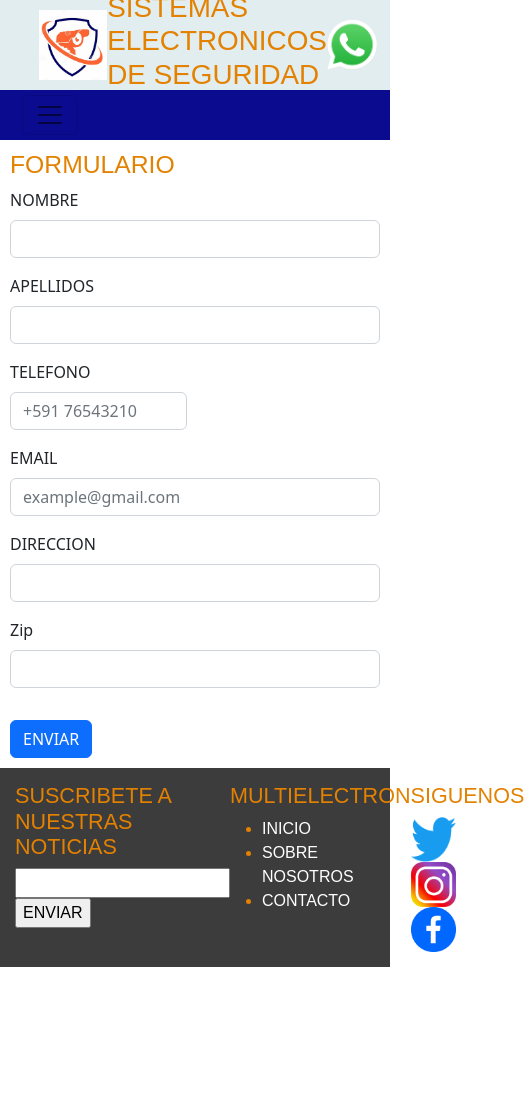
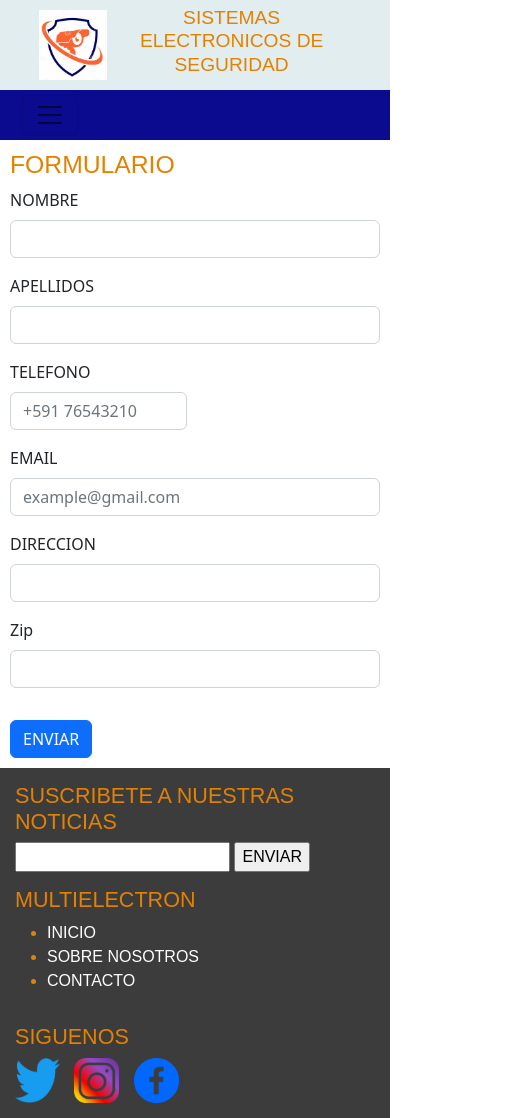
Before and after one commit to Ismaelc06/pre-entrega3, a website: page pages/unete.html in a window 390 px wide. Shown: the whole page, 524 px wide, since content can reach past the window. Before the commit the page ends 967 px from the top, so only its background shows below. Drawn offline with nearby package versions, Linux system fonts and the light colour scheme.

Commit message:
add mediasq

```diff
--- /dev/null
+++ b/scss/_medias.scss
@@ -0,0 +1,46 @@
+@media screen and (max-width:1024px) {
+
+    footer {
+
+        display: grid;
+        grid-template-areas:
+            "pie1"
+            "pie2"
+            "pie3"
+        ;
+
+        .pie1{
+            margin-bottom: $marg*3;
+
+        }
+
+        .pie2{
+            margin-bottom: $marg*3;
+        }
+    }
+}
+
+
+@media screen and (max-width:1024px) {
+    .header h1{
+        font-size: 1.2em;
+        text-align: center;
+        margin-left: $marg;
+    }
+}
+
+@media screen and (max-width:1024px) {
+    .logo img {
+        height: 30px;
+        width: auto;
+        transition: all 0.3s;
+    }
+}
+
+
+@media screen and (max-width:1024px) {
+    .header a {
+        display: none;
+
+    }
+}
--- a/scss/_mixinds.scss
+++ b/scss/_mixinds.scss
@@ -28,6 +28,8 @@
     overflow: hidden;
     text-align: center;
     transition: all 0.15s;
+    border: solid;
+    border-color: rgb(80, 93, 106);
 }
 
 @mixin effc {
--- a/scss/style.scss
+++ b/scss/style.scss
@@ -10,3 +10,5 @@
 @import "cuerpo";
 /*estilos del footer*/
 @import "foot";
+/*estilos del footer*/
+@import "medias";
```
Also changed, not shown: css/style.css.
